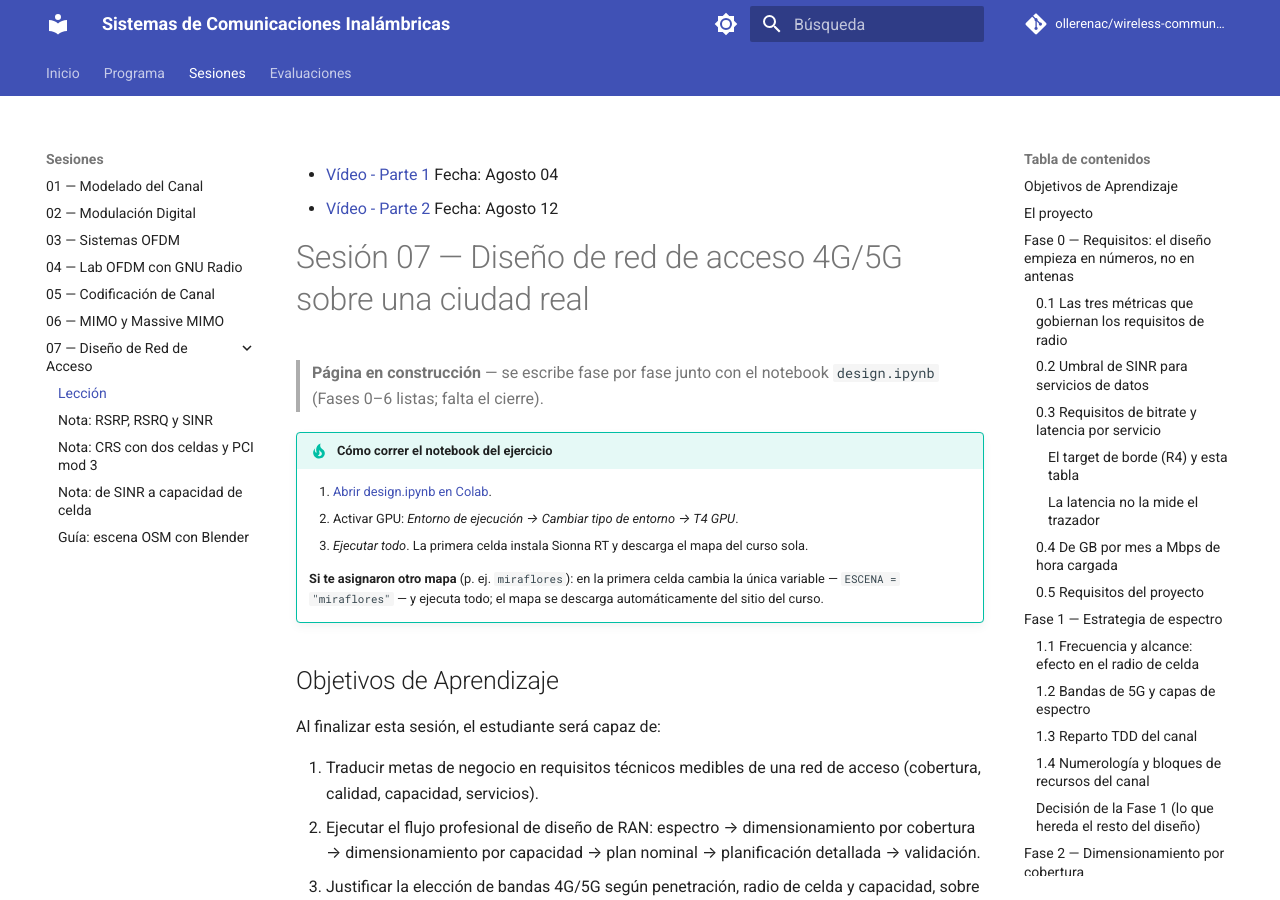
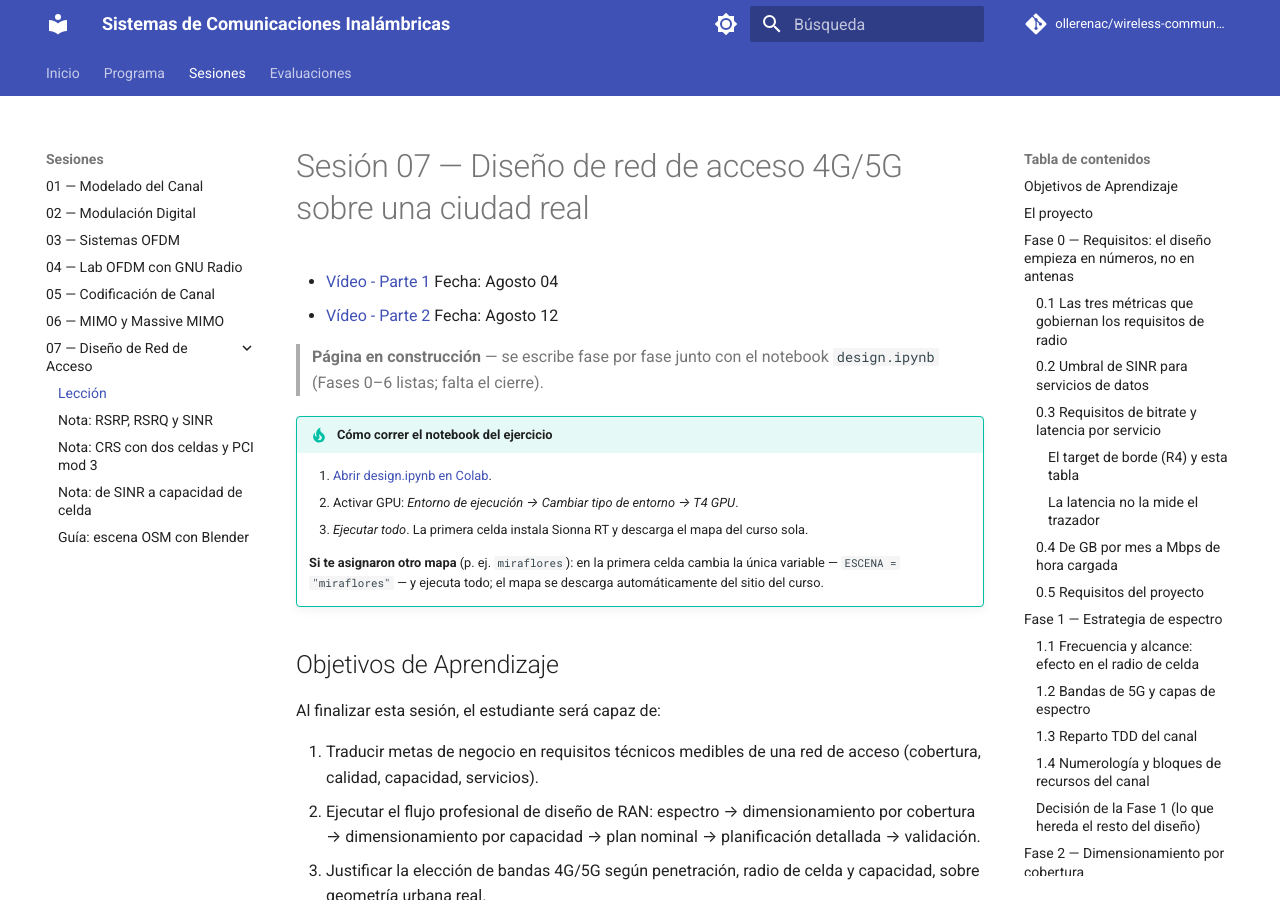
Before and after one commit to ollerenac/wireless-communication-systems, an MkDocs documentation site: the page built from docs/sessions/07-network-design/index.md, in a window 1280 px wide and 900 px high. Built offline with MkDocs 1.6.1 and Material for MkDocs 9.7.7, drawn with Linux system fonts in a browser that asks for light colours; comment, search, counter and statistics services are not loaded.

```diff
--- a/docs/sessions/07-network-design/index.md
+++ b/docs/sessions/07-network-design/index.md
@@ -4,11 +4,12 @@ session: 7
 description: "El flujo profesional de diseño de RAN — requisitos, espectro, cobertura, capacidad, plan nominal, parámetros y validación — ejecutado sobre una escena ray-traced de San Isidro, Lima."
 ---
 
+# Sesión 07 — Diseño de red de acceso 4G/5G sobre una ciudad real
+
 - [Vídeo - Parte 1](https://youtu.be/8icS5ytCRE0?si=_KFLc8OG0f721oz5) Fecha: Agosto 04
 - [Vídeo - Parte 2](https://youtu.be/E50KJ3e77UI) Fecha: Agosto 12
 
 
-# Sesión 07 — Diseño de red de acceso 4G/5G sobre una ciudad real
 
 > **Página en construcción** — se escribe fase por fase junto con el
 > notebook `design.ipynb` (Fases 0–6 listas; falta el cierre).
```
